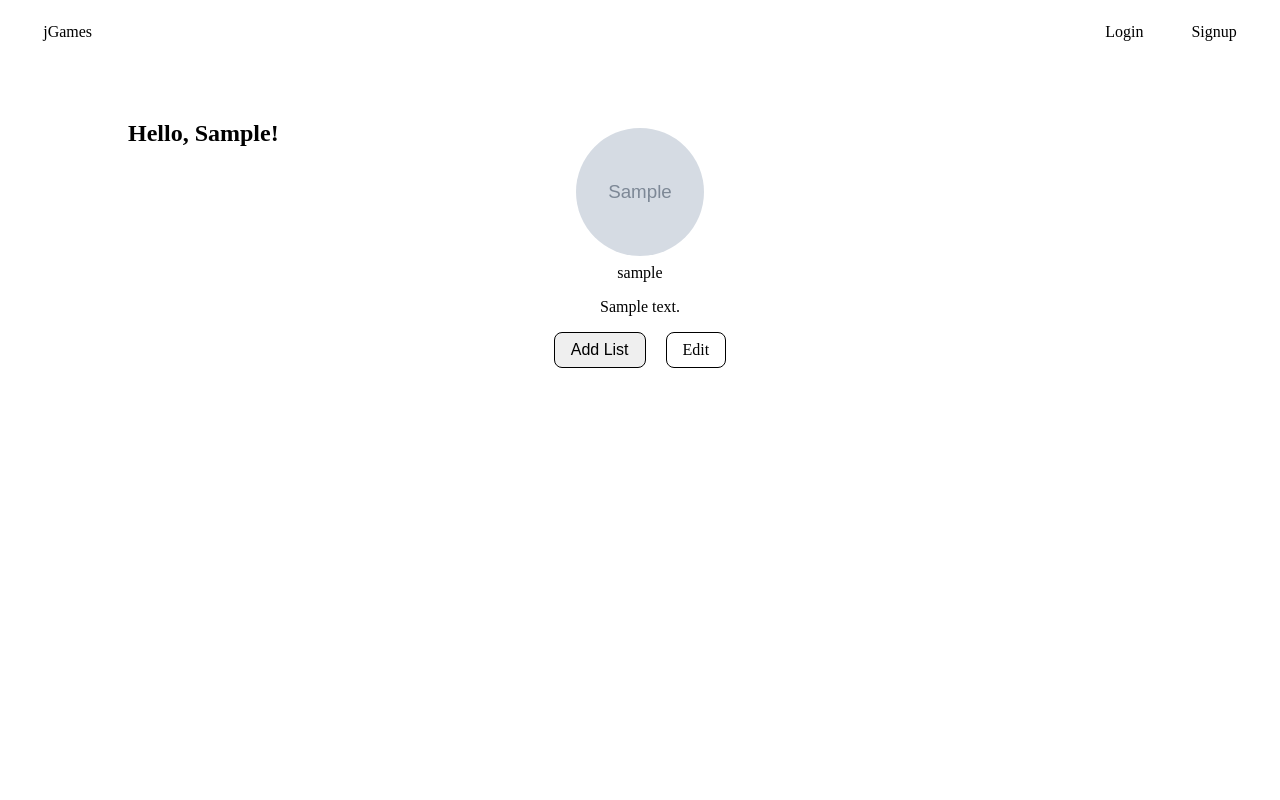
After one commit to jesseinc92/jGames, a Flask app: template templates/user/dashboard.html in a window 1280 px wide. The commit adds this page. Run offline with Flask 2, Linux system fonts and the light colour scheme; the template is opened without the code that fills it: values that come from a table or form of the project are taken from there, others are empty; tables that the repository leaves empty hold one stand-in row (values such as "Sample post"); grey boxes marked "Sample" are stand-in pictures.

Commit message:
Completed user dashboard/edit views and basic styles

```diff
--- a/app.py
+++ b/app.py
@@ -99,11 +99,9 @@ def login_page():
         user = User.authenticate(username, password)
         if user:
             do_login(user)
-            flash(f'Welcome back {user.username}', 'success')
             return redirect('/')
 
         else:
-            flash('Incorrect login credentials', 'danger')
             return render_template('login.html', form=form)
 
     return render_template('login.html', form=form)
@@ -115,7 +113,6 @@ def logout_path():
     '''This view logs out the user and redirects to the root'''
 
     do_logout()
-
     return redirect('/')
 
 # ----------------------------------------------- #
@@ -127,11 +124,39 @@ def logout_path():
 def user_dashboard(user_id):
     '''This view displays an individual user's dashboard'''
 
+    if g.user:
+        user = User.query.get(user_id)
+        return render_template('user/dashboard.html', user=user)
+
+    else:
+        return redirect('/')
 
 
-@app.route('/user/<int:user_id>/edit')
+
+@app.route('/user/<int:user_id>/edit', methods=['GET', 'POST'])
 def user_lists(user_id):
     '''Shows a page that allows a user to edit their details'''
+
+    user = User.query.get(user_id)
+    if g.user.id == user.id:
+
+        form = EditUser(obj=user)
+        if form.validate_on_submit():
+
+            # capture form data and update user properties
+            user.first_name = form.first_name.data
+            user.last_name = form.last_name.data
+            user.avatar = form.avatar.data or User.avatar.default.arg
+            user.bio = form.bio.data
+
+            db.session.commit()
+
+            return redirect(f'/user/{user_id}')
+
+        return render_template('user/edit.html', form=form)
+
+    else:
+        return redirect('/')
 
 # ----------------------------------------------- #
 
--- a/forms.py
+++ b/forms.py
@@ -26,8 +26,9 @@ class SignupForm(FlaskForm):
 class EditUser(FlaskForm):
     '''Template for updating a specific user'''
 
-    fist_name = StringField('First Name')
+    first_name = StringField('First Name')
     last_name = StringField('Last Name')
+    avatar = StringField('Avatar')
     bio = TextAreaField('Bio')
 
 
--- a/static/jgames.css
+++ b/static/jgames.css
@@ -47,19 +47,64 @@ a {
 
 /* ================================================================ */
 
+/* ========================= USER STYLES ========================== */
 
+#dashboard-greeting {
+    position: absolute;
+    top: 15%;
+    left: 10%;
+}
+
+#dashboard-profile-details {
+    width: 30%;
+    margin: auto;
+    padding-top: 10%;
+    display: flex;
+    flex-direction: column;
+    justify-content: center;
+}
+
+#dashboard-profile-details * {
+    margin: 0.5rem;
+}
+
+#dashboard-profile-details img {
+    width: 10vw;
+    height: 10vw;
+    margin: auto;
+    border-radius: 50%;
+}
+
+#dashboard-profile-details p {
+    text-align: center;
+}
+
+#dashboard-profile-details form {
+    width: fit-content;
+    padding: 0;
+    position: relative;
+    margin: auto;
+}
+
+/* ================================================================ */
 
 main {
     height: 100%;
     width: 100%;
 }
 
-#unauthorized-index-landing, #authorized-index-landing {
+#unauthorized-index-landing, #authorized-index-landing, #edit-user-landing {
     height: 100%;
     width: 100%;
     display: flex;
+    flex-direction: column;
     align-items: center;
     justify-content: center;
+}
+
+#dashboard-landing {
+    height: 100%;
+    width: 100%;
 }
 
 /* ======================= FORM STYLES ============================ */
@@ -87,6 +132,7 @@ form {
     padding: 0.5rem 1rem;
     border-radius: 0.5rem;
     border: 1px solid black;
+    font-size: 1rem;
 }
 
 /* ================================================================ */
--- a/templates/base.html
+++ b/templates/base.html
@@ -13,7 +13,7 @@
         <ul class="navlink-wrapper">
             <li><a href="/">jGames</a></li>
             {% if g.user %}
-            <li><a href="">{{ g.user.username }}</a></li>
+            <li><a href="/user/{{ g.user.id }}">{{ g.user.username }}</a></li>
             <li><a href="/logout">Logout</a></li>
             {% else %}
             <li><a href="/login">Login</a></li>
--- /dev/null
+++ b/templates/user/dashboard.html
@@ -0,0 +1,23 @@
+{% extends 'base.html' %}
+
+{% block title %}{{ user.username }}{% endblock %}
+
+{% block content %}
+    <div id="dashboard-landing">
+        <h2 id="dashboard-greeting">Hello, {{ user.first_name }}!</h1>
+
+        <div id="dashboard-profile-details">
+
+
+            <img src="{{ user.avatar }}" alt="{{ user.first_name }} profile photo">
+
+            <p>{{ user.username }}</p>
+            <p>{{ user.bio }}</p>
+
+            <form action="">
+                <button class="button">Add List</button>
+                <a class="button" href="/user/{{ user.id }}/edit">Edit</a>
+            </form>
+        </div>
+    </div>
+{% endblock %}
```
Also changed, not shown: app_view_tests.py (added, +65 -0 lines), templates/user/edit.html (added, +27 -0 lines), models_tests.py (added).
